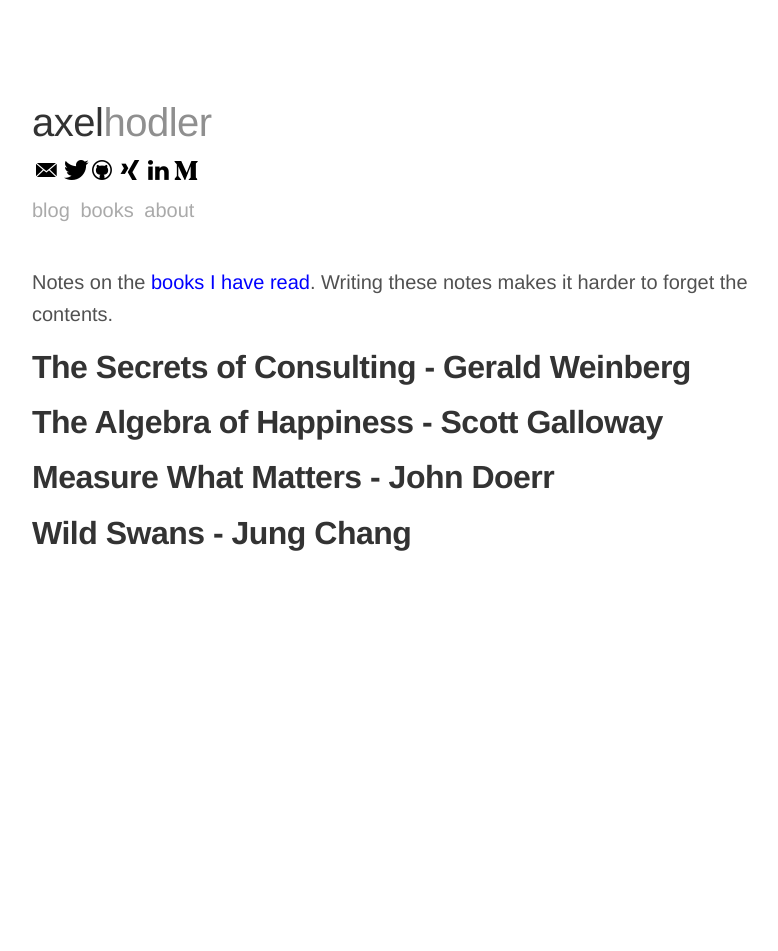
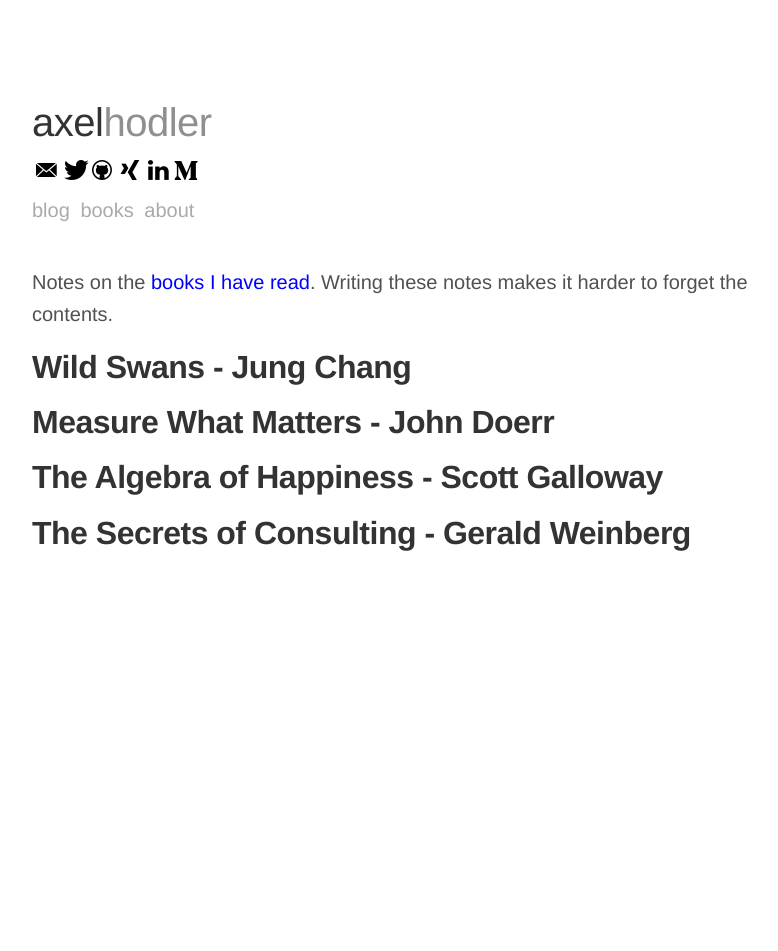
Before and after one commit to schlegde/schlegel.github.io, a Jekyll site: the page built from books.md, in a window 1280 px wide. Shown: the whole page, without its empty margins (248-1026 px from the left). Built offline with Jekyll 4.4.1, drawn with Linux system fonts in a browser that asks for light colours.

Commit message:
sort by year descending

```diff
--- a/_layouts/books.html
+++ b/_layouts/books.html
@@ -3,7 +3,8 @@ layout: default
 ---
 <div class="content post about-page-scrollbar-visible">
 {{ content }}
-{% for book in site.books %}
+{% assign sorted = site.books | sort: 'year' | reverse %}
+{% for book in sorted %}
   <div class="list-item">
     <h2 class="list-post-title">
       <a href="{{ site.baseurl }}{{ book.url }}">{{ book.title }}</a>
```
